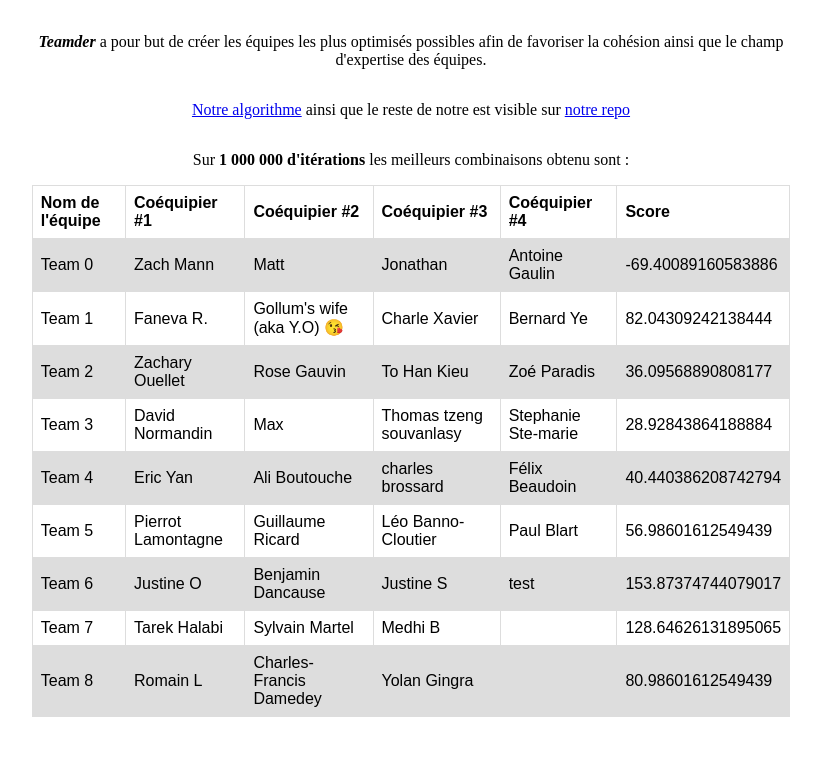
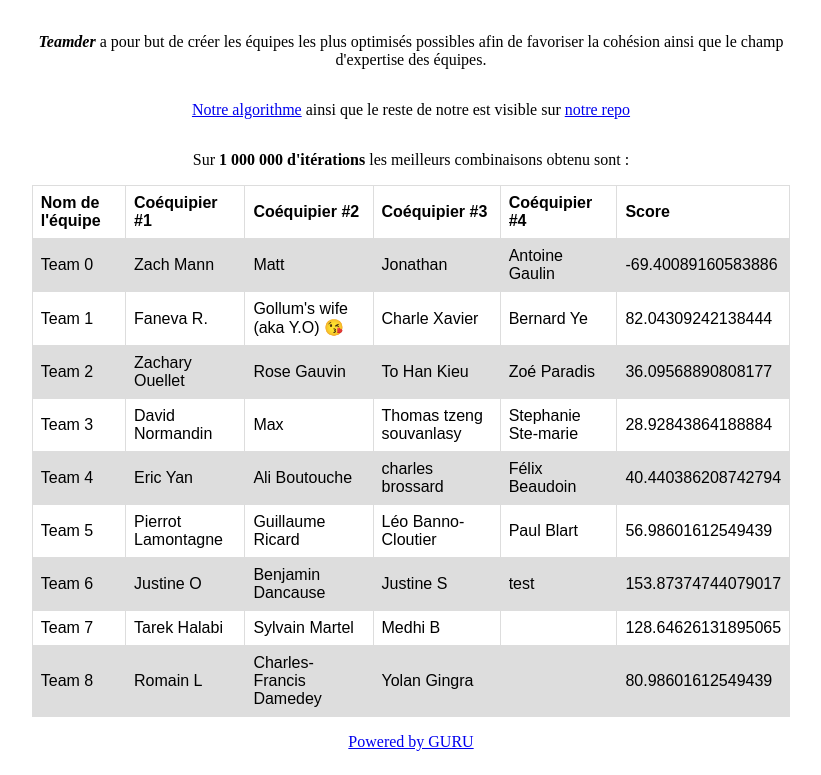
Before and after one commit to teamderx/teamderx.github.io, a plain HTML site: page public/index.html in a window 1280 px wide. Shown: the part 70-845 px from the top of the page, without its empty margins (229-1050 px from the left). Before the commit the page ends 800 px from the top, so only its background shows below. Drawn offline with Linux system fonts and the light colour scheme.

Commit message:
powered by GURU

```diff
--- a/public/index.html
+++ b/public/index.html
@@ -32,5 +32,8 @@
                 </tr>
             </table>
         </div>
+        <div>
+            <p><a href="https://cdn.discordapp.com/attachments/1071158358192685056/1071656017412247652/IMG20230204235756.jpg" target="_blank">Powered by GURU</a></p>
+        </div>
 </body>
 </html>
```
